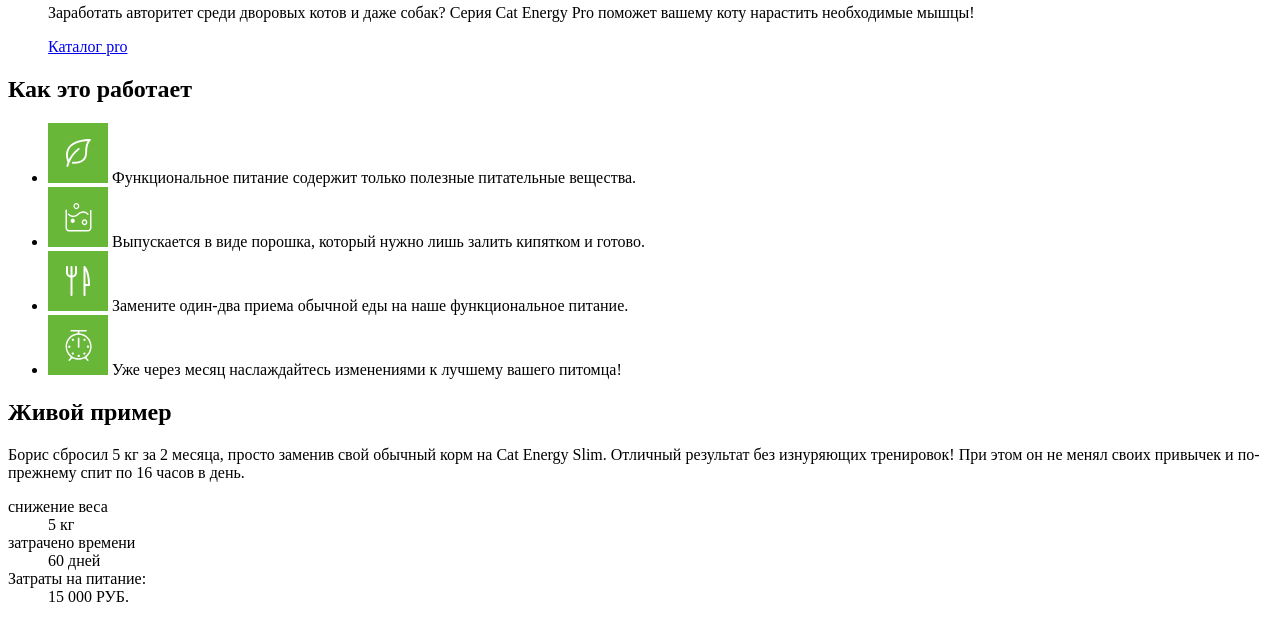
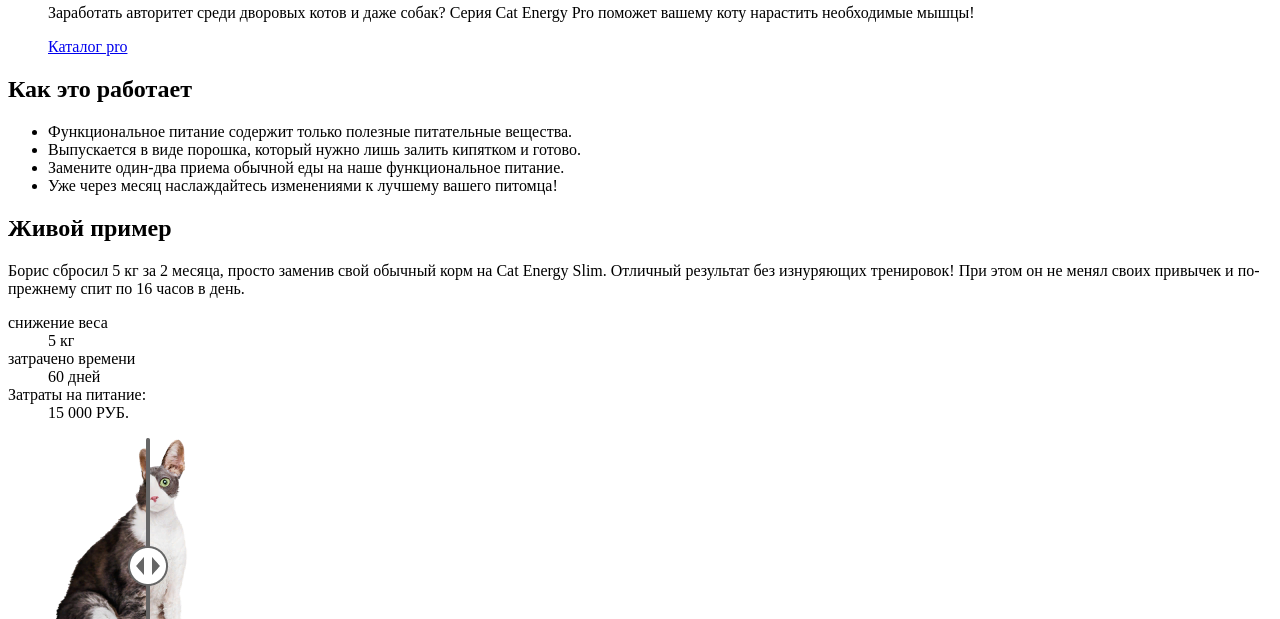
Before and after one commit to htmlacademy-adaptive/2021361-cat-energy-29, a website: page source/index.html in a window 1280 px wide. Shown: the part 780-1399 px from the top of the page. Drawn offline with Linux system fonts and the light colour scheme.

Commit message:
Подключит временные стили

```diff
--- a/source/index.html
+++ b/source/index.html
@@ -2,40 +2,9 @@
 <html lang="ru">
   <head>
     <meta charset="utf-8" />
+    <meta name="viewport" content="width=device-width, initial-scale=1" />
     <title>HTML Academy: Кэт энерджи</title>
-    <style>
-      .nutrition-concept__point {
-        display: inline-block;
-        width: 60px;
-        height: 60px;
-        background-color: #68b738;
-      }
-
-      .nutrition-concept__point::after {
-        content: "";
-        display: block;
-        width: 60px;
-        height: 60px;
-        background-repeat: no-repeat;
-        background-position: center;
-      }
-
-      .nutrition-concept__point--natural::after {
-        background-image: url("./img/icon-leaf.svg");
-      }
-
-      .nutrition-concept__point--powdered::after {
-        background-image: url("./img/icon-cap.svg");
-      }
-
-      .nutrition-concept__point--substituted::after {
-        background-image: url("./img/icon-eat.svg");
-      }
-
-      .nutrition-concept__point--fast::after {
-        background-image: url("./img/icon-clock.svg");
-      }
-    </style>
+    <link rel="stylesheet" href="./css/default.css" />
   </head>
   <body>
     <div class="page-wrapper">
```
Also changed, not shown: source/catalog.html (+2 -0 lines), source/form.html (+2 -0 lines).
